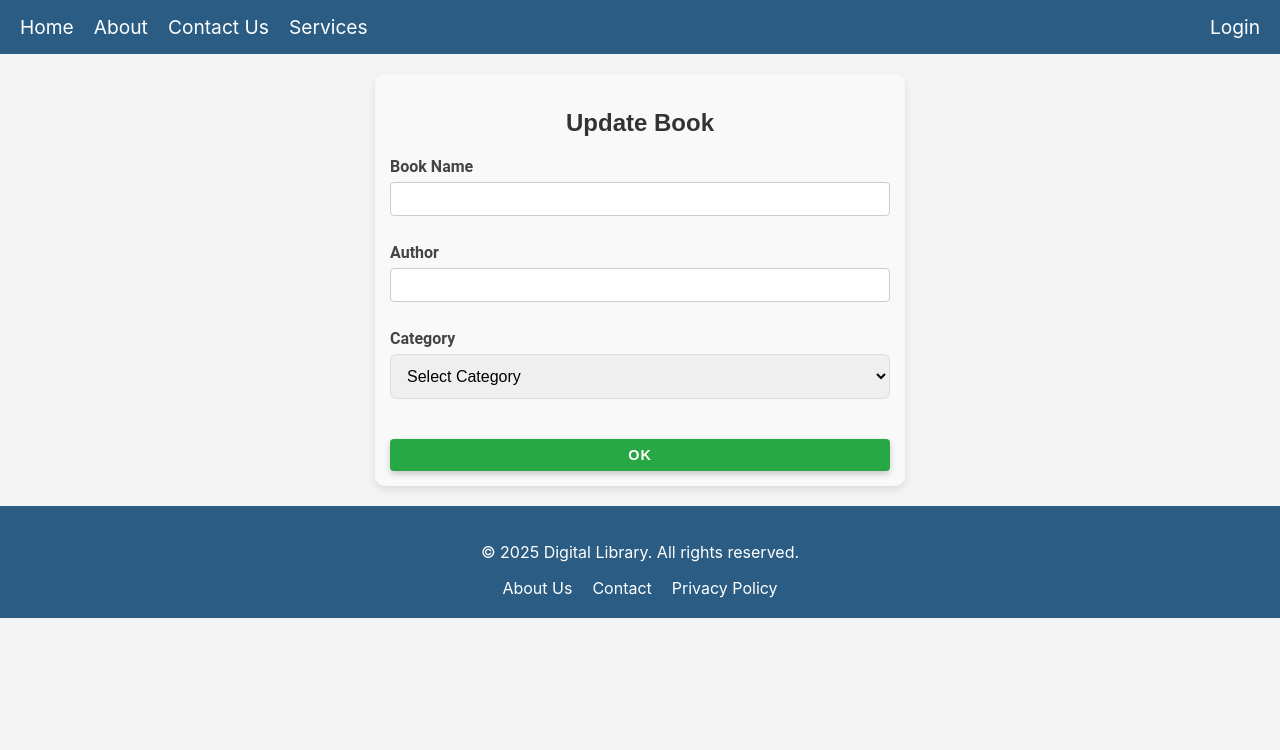
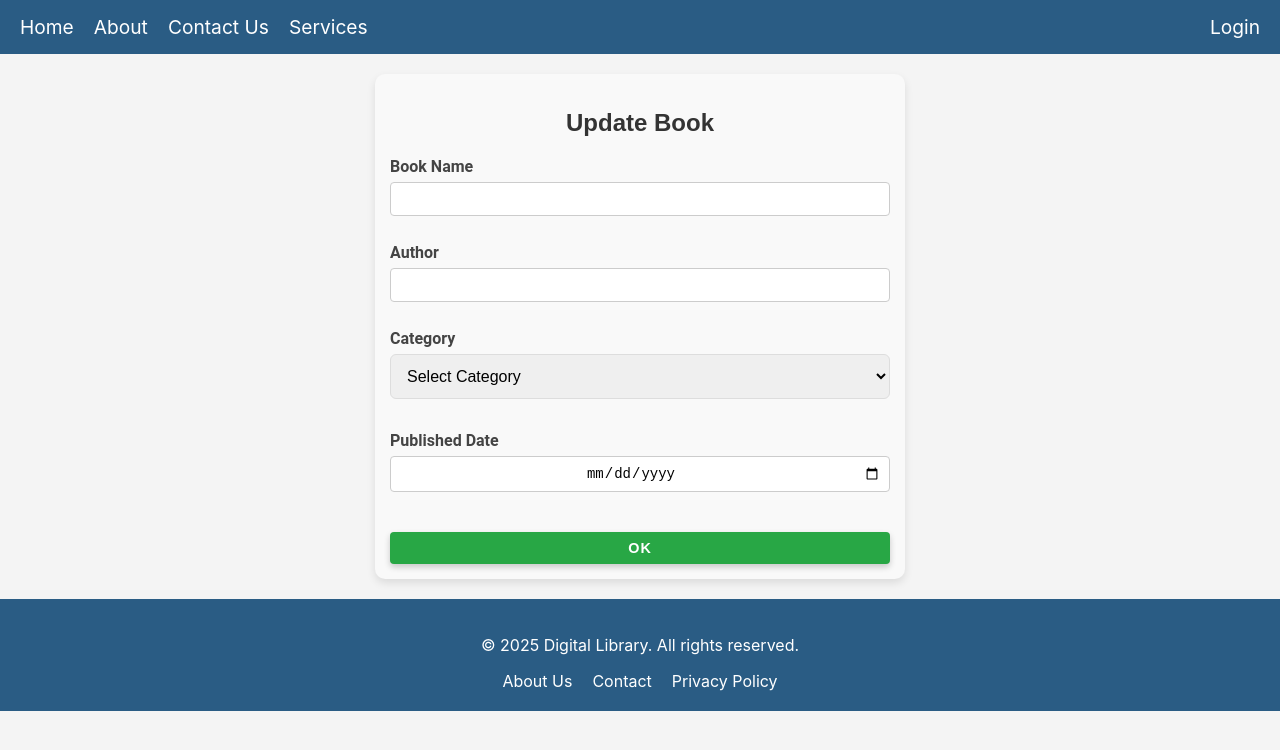
Before and after one commit to sachintha-nirmal-sm/Library-management-system, a React (Create React App) app in the folder frontend/: page /update-book in a window 1280 px wide. Shown: the top 750 px of the page. Built offline with nearby package versions, Linux system fonts and the light colour scheme.

Commit message:
Refactor UpdateBook component to use axios for API updates; enhance form handling and improve error notifications

```diff
--- a/frontend/src/pages/i-UpdateBook.jsx
+++ b/frontend/src/pages/i-UpdateBook.jsx
@@ -1,13 +1,13 @@
 import React, { useState } from "react";
 import { useNavigate, useLocation } from "react-router-dom";
+import axios from "axios";
 import "./i-UpdateBook.css";
 
 const UpdateBook = () => {
   const { state } = useLocation();
-  const { book } = state || {}; // Retrieve the book passed from the BookList page
+  const { book } = state || {};
 
   const [updatedBook, setUpdatedBook] = useState(book || {});
-
   const navigate = useNavigate();
 
   const categories = [
@@ -25,13 +25,15 @@ const UpdateBook = () => {
     setUpdatedBook({ ...updatedBook, [name]: value });
   };
 
-  const handleUpdate = () => {
-    const storedBooks = JSON.parse(localStorage.getItem("books")) || [];
-    const updatedBooks = storedBooks.map((b) =>
-      b.isbn === updatedBook.isbn ? updatedBook : b
-    );
-    localStorage.setItem("books", JSON.stringify(updatedBooks));
-    navigate("/booklist"); // Redirect back to the BookList page
+  const handleUpdate = async () => {
+    try {
+      await axios.put(`http://localhost:5000/api/inventorys/${updatedBook._id}`, updatedBook);
+      alert("Book updated successfully!");
+      navigate("/booklist");
+    } catch (err) {
+      console.error("Update error:", err);
+      alert("Failed to update book.");
+    }
   };
 
   return (
@@ -43,8 +45,8 @@ const UpdateBook = () => {
           <input
             type="text"
             className="form-control"
-            name="name"
-            value={updatedBook.name || ""}
+            name="BookName"
+            value={updatedBook.BookName || ""}
             onChange={handleChange}
           />
         </div>
@@ -53,8 +55,8 @@ const UpdateBook = () => {
           <input
             type="text"
             className="form-control"
-            name="author"
-            value={updatedBook.author || ""}
+            name="Author"
+            value={updatedBook.Author || ""}
             onChange={handleChange}
           />
         </div>
@@ -62,8 +64,8 @@ const UpdateBook = () => {
           <label className="form-label">Category</label>
           <select
             className="form-control"
-            name="category"
-            value={updatedBook.category || ""}
+            name="Category"
+            value={updatedBook.Category || ""}
             onChange={handleChange}
           >
             <option value="">Select Category</option>
@@ -74,6 +76,16 @@ const UpdateBook = () => {
             ))}
           </select>
         </div>
+        <div className="mb-3">
+          <label className="form-label">Published Date</label>
+          <input
+            type="date"
+            className="form-control"
+            name="PublishedDate"
+            value={updatedBook.PublishedDate || ""}
+            onChange={handleChange}
+          />
+        </div>
         <button type="button" className="btn btn-success" onClick={handleUpdate}>
           OK
         </button>
```
